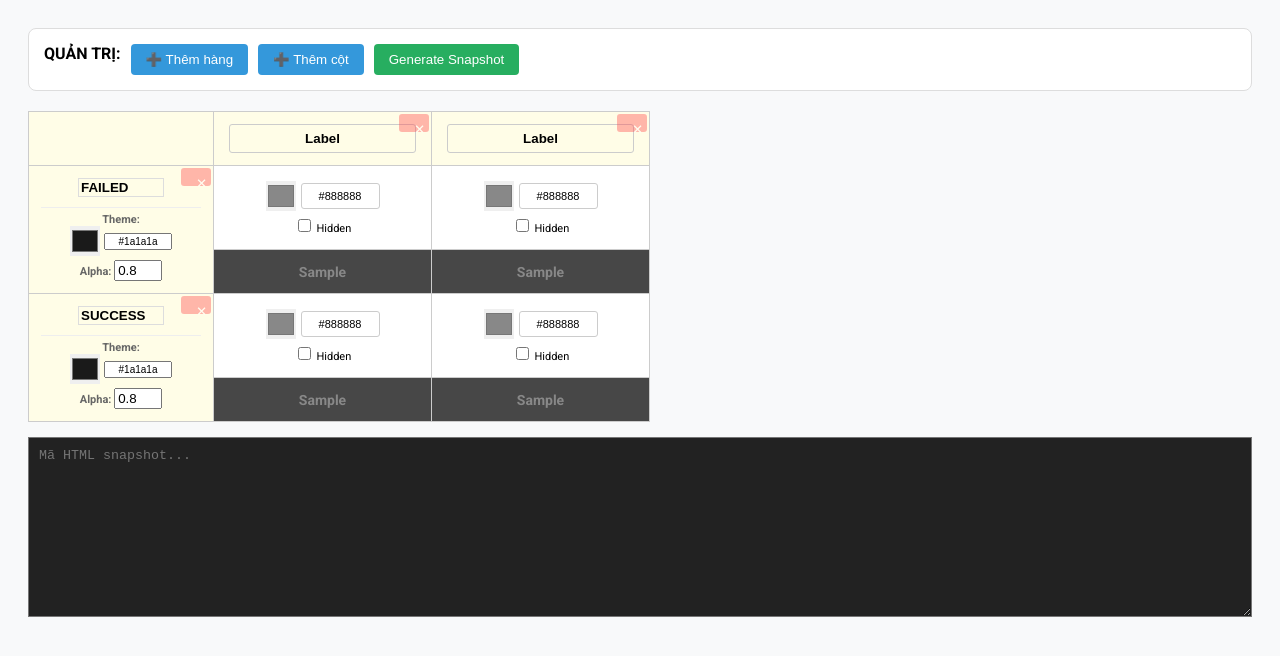
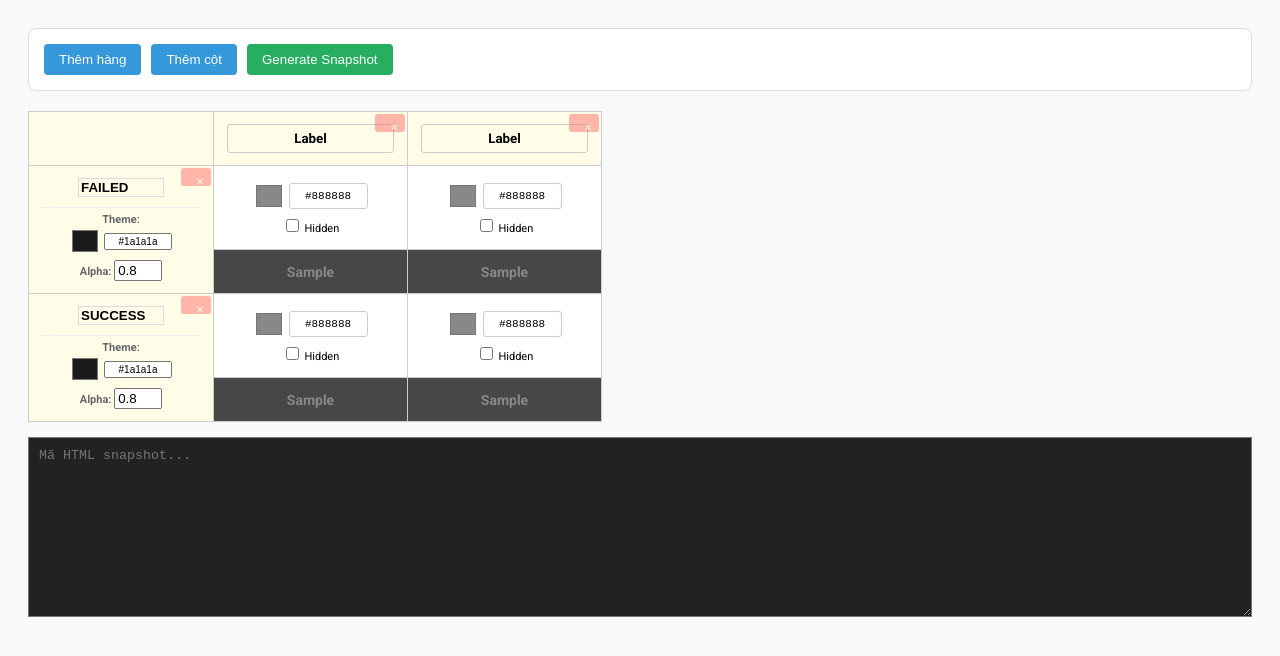
Before and after one commit to PTA-D20/Color-Sample-Table, a plain HTML site: page index.html in a window 1280 px wide. Drawn offline with Linux system fonts and the light colour scheme.

Commit message:
Update index.html

```diff
--- a/index.html
+++ b/index.html
@@ -1,34 +1,142 @@
 <!DOCTYPE html>
+
 <html lang="vi">
 <head>
 <meta charset="UTF-8">
 <title>Color Sample Table</title>
+
 <style>
-  @import url('https://fonts.googleapis.com/css2?family=Roboto:wght@400;500;700&display=swap');
-  body { font-family: 'Roboto', sans-serif; padding: 20px; background-color: #f8f9fa; }
-  table { border-collapse: collapse; margin-top: 10px; text-align: center; font-size: 14px; background: white; }
-  td, th { border: 1px solid #ccc; padding: 12px; text-align: center; min-width: 160px; position: relative; }
-  .theme-controls { margin-bottom: 20px; background: #fff; padding: 15px; border-radius: 8px; border: 1px solid #ddd; display: flex; gap: 10px; }
-  .picker { width: 30px; height: 30px; padding: 0; border: none; cursor: pointer; vertical-align: middle; }
-  .hex-input, .label-input { width: 90%; padding: 6px; border: 1px solid #ccc; border-radius: 3px; text-align: center; }
-  .label-input { font-weight: 700; background: #fffde7; }
-  .row-label-input { background: #fffde7; font-weight: 700; width: 80px; border: 1px solid #ddd; margin-bottom: 5px; }
-  .btn-del { position: absolute; top: 2px; right: 2px; background: #ff4d4f; color: white; border: none; border-radius: 3px; width: 18px; height: 18px; cursor: pointer; opacity: 0.4; }
-  .btn-del:hover { opacity: 1; }
-  .header-label-cell { font-weight: 700; background: #fffde7 !important; }
-  textarea { width: 100%; height: 180px; margin-top: 15px; font-family: monospace; background: #222; color: #7fdbff; padding: 10px; box-sizing: border-box; }
-  button { padding: 8px 15px; cursor: pointer; border-radius: 4px; border: 1px solid #ccc; font-weight: 500; }
-  .btn-gen { background: #27ae60; color: white; border: none; }
-  .btn-add { background: #3498db; color: white; border: none; }
-  .row-theme-box { font-size: 11px; border-top: 1px solid #eee; margin-top: 5px; padding-top: 5px; color: #666; }
+@import url('https://fonts.googleapis.com/css2?family=Roboto:wght@400;500;700&display=swap');
+
+body {
+  font-family: 'Roboto', sans-serif;
+  padding: 20px;
+  background-color: #f8f9fa;
+  -webkit-font-smoothing: antialiased;
+}
+
+table {
+  border-collapse: collapse;
+  margin-top: 10px;
+  text-align: center;
+  font-size: 14px;
+  background: white;
+}
+
+td, th {
+  border: 1px solid #ccc;
+  padding: 12px;
+  text-align: center;
+  min-width: 160px;
+  position: relative;
+}
+
+.theme-controls {
+  margin-bottom: 20px;
+  background: #fff;
+  padding: 15px;
+  border-radius: 8px;
+  border: 1px solid #ddd;
+  display: flex;
+  gap: 10px;
+}
+
+.picker {
+  width: 30px;
+  height: 30px;
+  padding: 0;
+  border: none;
+  cursor: pointer;
+  background: none;
+}
+
+.hex-input, .label-input {
+  width: 90%;
+  padding: 6px;
+  border: 1px solid #ccc;
+  border-radius: 3px;
+  text-align: center;
+  font-family: monospace;
+}
+
+.label-input {
+  font-family: 'Roboto', sans-serif;
+  font-weight: 700;
+  background: #fffde7;
+  color: #000;
+}
+
+.row-label-input {
+  background: #fffde7;
+  font-weight: 700;
+  color: #000 !important;
+  width: 80px;
+  border: 1px solid #ddd;
+  margin-bottom: 5px;
+}
+
+.header-label-cell {
+  font-weight: 700;
+  background: #fffde7 !important;
+  color: #000 !important;
+}
+
+.btn-del {
+  position: absolute;
+  top: 2px;
+  right: 2px;
+  background: #ff4d4f;
+  color: white;
+  border: none;
+  border-radius: 3px;
+  width: 18px;
+  height: 18px;
+  font-size: 10px;
+  cursor: pointer;
+  opacity: 0.4;
+  transition: 0.2s;
+}
+
+.btn-del:hover { opacity: 1; }
+
+textarea {
+  width: 100%;
+  height: 180px;
+  margin-top: 15px;
+  font-family: monospace;
+  background: #222;
+  color: #7fdbff;
+  padding: 10px;
+  box-sizing: border-box;
+}
+
+button {
+  padding: 8px 15px;
+  cursor: pointer;
+  border-radius: 4px;
+  border: 1px solid #ccc;
+  font-weight: 500;
+}
+
+.btn-gen { background: #27ae60; color: white; border: none; }
+.btn-add { background: #3498db; color: white; border: none; }
+
+.row-theme-box {
+  font-size: 11px;
+  border-top: 1px solid #eee;
+  margin-top: 5px;
+  padding-top: 5px;
+  color: #666;
+}
 </style>
+
 </head>
+
 <body>
 
 <div class="theme-controls">
-  <strong>QUẢN TRỊ:</strong>
-  <button class="btn-add" onclick="addRow()">➕ Thêm hàng</button>
-  <button class="btn-add" onclick="addColumn()">➕ Thêm cột</button>
+  <button class="btn-add" onclick="addRow()">Thêm hàng</button>
+  <button class="btn-add" onclick="addColumn()">Thêm cột</button>
   <button class="btn-gen" onclick="generate()">Generate Snapshot</button>
 </div>
 
@@ -141,7 +249,6 @@
         const themeHexInput = inRow.querySelector('.row-theme-hex');
         const themeAlpha = inRow.querySelector('.row-theme-alpha').value;
 
-        // Đồng bộ Theme Picker và Theme Hex Input
         if(document.activeElement === themePicker) themeHexInput.value = themePicker.value.toUpperCase();
         if(document.activeElement === themeHexInput) {
             if(/^#[0-9A-F]{6}$/i.test(themeHexInput.value)) themePicker.value = themeHexInput.value;
@@ -167,6 +274,8 @@
                 td.style.background = currentTheme;
                 td.style.color = hexInput.value;
                 td.style.fontWeight = "700";
+                td.style.fontFamily = "'Roboto', sans-serif";
+                td.style.webkitFontSmoothing = "antialiased";
                 td.innerHTML = `Sample`;
             } else {
                 td.style.background = "#eee";
@@ -180,11 +289,8 @@
 
 function generate() {
     const labelValues = document.querySelectorAll("#row-labels .label-input");
-    let html = `<table style="border-collapse:collapse; text-align:center; font-family:'Roboto',sans-serif; background:white;">\n`;
 
-    html += `  <tr><td style="border:1px solid #ccc; padding:10px; background:#fffde7; min-width:100px;"></td>`;
-    labelValues.forEach(l => html += `<td style="border:1px solid #ccc; padding:10px; font-weight:700; background:#fffde7; min-width:150px;">${l.value}</td>`);
-    html += `</tr>\n`;
+    let html = `<table style="border-collapse:collapse;text-align:center;font-family:'Roboto', sans-serif;-webkit-font-smoothing:antialiased;font-size:14px;background:white;">\n`;
 
     document.querySelectorAll('.input-row').forEach(inRow => {
         const title = inRow.querySelector('.row-label-input').value;
@@ -193,26 +299,32 @@
         const currentTheme = getRgba(tHex, tAlpha);
         const colorCells = inRow.querySelectorAll('td:not(.header-label-cell)');
 
-        html += `  <tr><td rowspan="2" style="border:1px solid #ccc; padding:10px; background:#fffde7; font-size:12px;">`;
-        html += `<strong>${title}</strong><br><span style="font-size:9px; color:#666; font-family:monospace;">${currentTheme}</span></td>`;
+        html += `<tr>
+        <td rowspan="2" style="border:1px solid #ccc;padding:10px;background:#fffde7;font-weight:700;color:#000;font-size:14px;">
+        ${title}<br>
+        <span style="font-size:10px;color:#666;font-family:monospace;">${currentTheme}</span>
+        </td>`;
 
         colorCells.forEach(cell => {
             const hex = cell.querySelector('.hex-input').value;
+
             if(cell.querySelector('.is-special').checked) {
-                html += `<td rowspan="2" style="border:1px solid #ccc; background:#f0f0f0; color:#999; font-size:11px;">HIDDEN</td>`;
+                html += `<td rowspan="2" style="border:1px solid #ccc;background:#f0f0f0;color:#999;font-size:13px;">HIDDEN</td>`;
             } else {
-                html += `<td style="border:1px solid #ccc; padding:5px; font-size:11px; font-family:monospace; background:#fafafa;">${hex.toUpperCase()}</td>`;
+                html += `<td style="border:1px solid #ccc;padding:6px;font-size:11px;font-family:monospace;color:#333;background:#fafafa;">${hex.toUpperCase()}</td>`;
             }
         });
-        html += `</tr>\n  <tr>`;
+
+        html += `</tr><tr>`;
 
         colorCells.forEach(cell => {
             if(!cell.querySelector('.is-special').checked) {
                 const hex = cell.querySelector('.hex-input').value;
-                html += `<td style="border:1px solid #ccc; padding:15px; background:${currentTheme}; color:${hex}; font-weight:700;">Sample</td>`;
+                html += `<td style="border:1px solid #ccc;padding:14px;background:${currentTheme};color:${hex};font-weight:500;font-size:14px;font-family:'Roboto', sans-serif;-webkit-font-smoothing:antialiased;">Sample</td>`;
             }
         });
-        html += `</tr>\n`;
+
+        html += `</tr>`;
     });
 
     html += `</table>`;
@@ -224,5 +336,6 @@
 addRow("FAILED", "#1a1a1a", "0.8");
 addRow("SUCCESS", "#1a1a1a", "0.8");
 </script>
+
 </body>
 </html>
```
